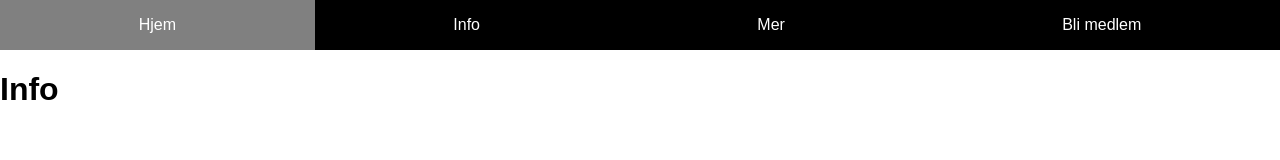
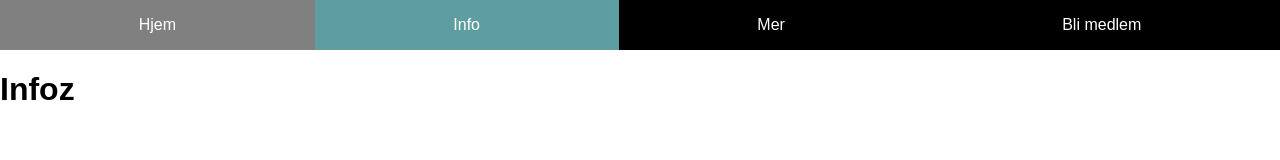
Before and after one commit to walsoee/simple-site, a plain HTML site: page pages/info.html in a window 1280 px wide. Drawn offline with Linux system fonts and the light colour scheme.

Commit message:
added active class

```diff
--- a/pages/info.html
+++ b/pages/info.html
@@ -13,10 +13,10 @@
     <body>
         <div class="flex-container">
             <div><a href="../index.html">Hjem</a></div>
-            <div><a href="info.html">Info</a></div>
+            <div class="active"><a href="info.html">Info</a></div>
             <div><a href="../pages/mer.html">Mer</a></div>
             <div><a href="../pages/medlem.html">Bli medlem</a></div>
         </div>
-        <h1>Info</h1>
+        <h1>Infoz</h1>
     </body>
 </html>
--- a/styles.css
+++ b/styles.css
@@ -23,6 +23,10 @@
     text-decoration: none;
 }
 
+.active {
+    background-color: cadetblue;
+}
+
 /* General CSS */
 html {
     font-family: Arial, Helvetica, sans-serif;
```
Also changed, not shown: index.html (+1 -1 lines), pages/medlem.html (+1 -1 lines), pages/mer.html (+1 -1 lines), 1 other file.
